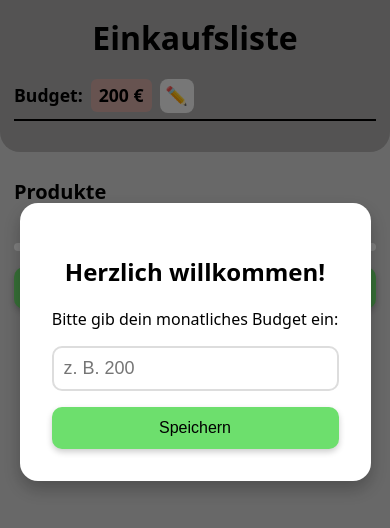
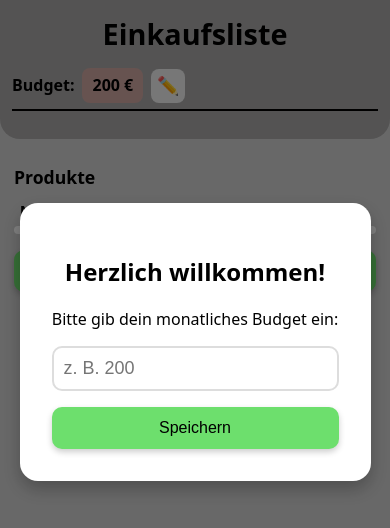
Before and after one commit to Eragon4111/einkaufslite, a plain HTML site: page index.html in a window 390 px wide. Drawn offline with Linux system fonts and the light colour scheme.

Commit message:
Update mainMenu.css

```diff
--- a/mainMenu.css
+++ b/mainMenu.css
@@ -52,12 +52,14 @@ body {
 
 #budgetValue {
   background-color: var(--accent-budget);
-  padding: 4px 8px;
-  border-radius: 6px;
+  padding: 6px 10px;
+  border-radius: 8px;
   font-weight: 700;
+
+  white-space: nowrap;
 }
 
-/* ✏️ Budget bearbeiten */
+
 .edit-budget {
   width: 34px;
   height: 34px;
@@ -223,12 +225,25 @@ body {
 /* =========================
    DESKTOP TWEAK (OPTIONAL)
 ========================= */
-@media (min-width: 768px) {
+@media (max-width: 480px) {
   .header {
-    font-size: 2.4rem;
+    font-size: 1.8rem;
+  }
+
+  .budget {
+    font-size: 1rem;
+    margin-top: 14px;
+  }
+
+  .mainMenu-header {
+    padding: 14px 12px 12px;
+  }
+
+  .product {
+    font-size: 1.1rem;
   }
 
   .product-item {
-    font-size: 1rem;
+    font-size: 0.9rem;
   }
 }
```
